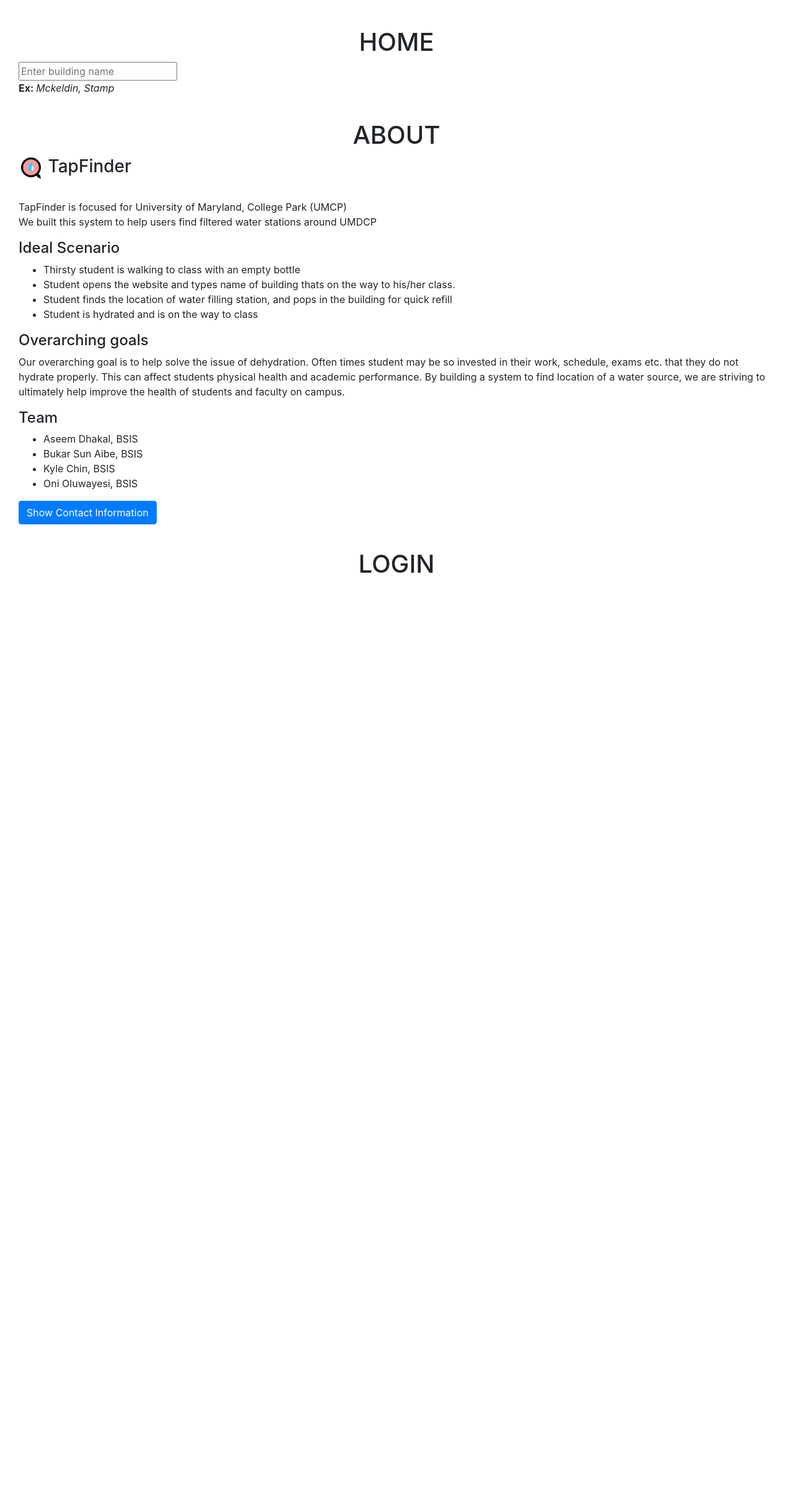
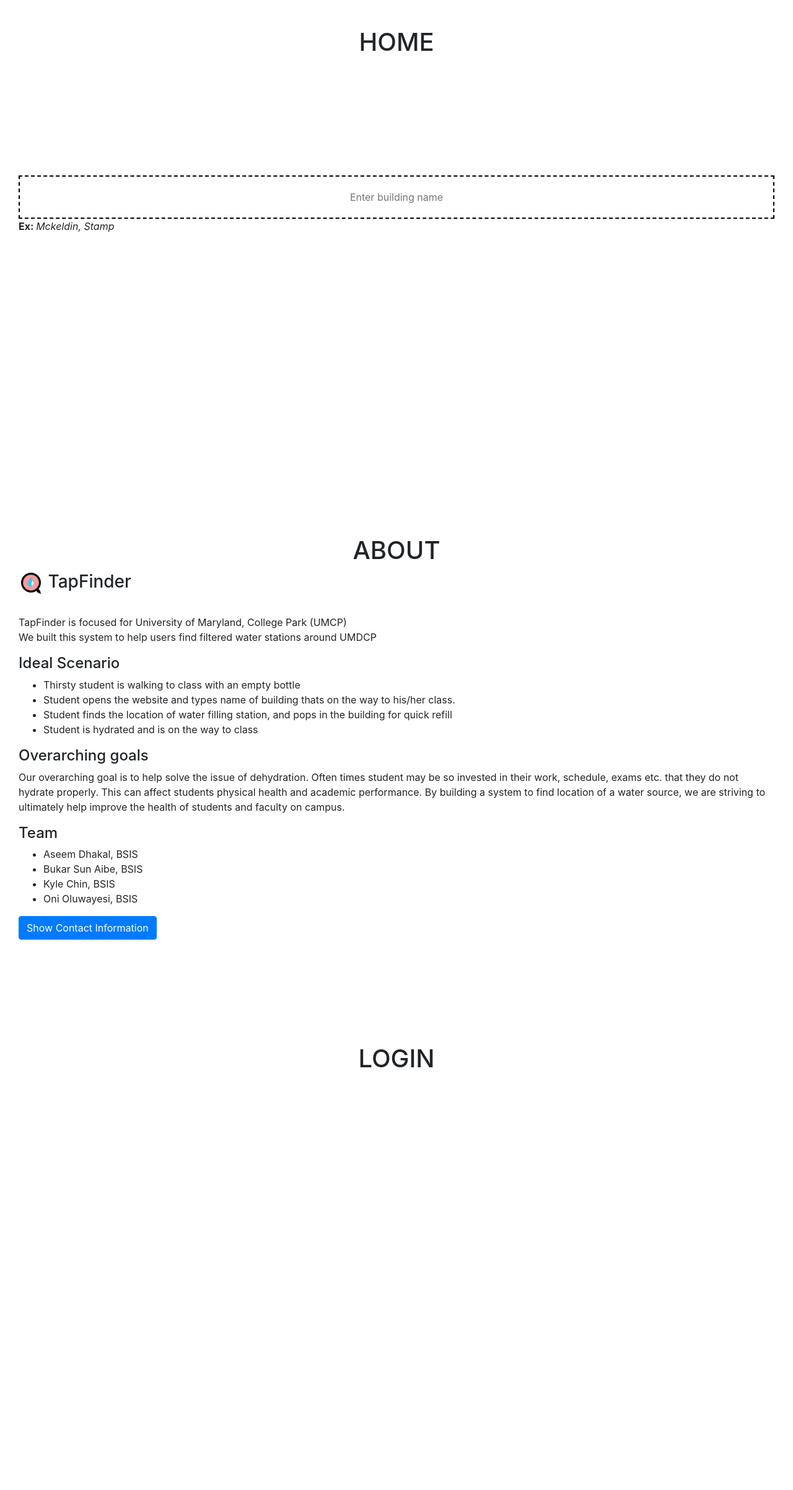
Before and after one commit to bsalibe/tapfinder, a PHP site: page /tapfinder.php in a window 1280 px wide. Shown: the part 76-2480 px from the top of the page at 62% size. Before the commit the page ends 1000 px from the top, so only its background shows below. Run offline with PHP 8.4, Linux system fonts and the light colour scheme; some libraries are stand-ins or nearby versions.

Commit message:
added relative size for pages

```diff
--- a/tapfinder.css
+++ b/tapfinder.css
@@ -1,10 +1,18 @@
 #home {
+	padding-top: 100px;
+}
+#about {
+	padding-top: 100px;
+}
+#login {
 	padding-top: 100px;
 }
 
 .sections{
-padding: 10px;
+	padding-top:100px;
+	padding: 10px;
 	margin: 20px;
+	height: 100vh;
 }
 
 .navbar-nav > li{
@@ -15,3 +23,11 @@ padding: 10px;
 h1{
 	text-align: center;
 }
+
+#building_name{
+	width: 100%;
+	height: 70px;
+	border: 2px dashed black;
+	margin-top: 15%;
+	text-align: center;
+}
```
